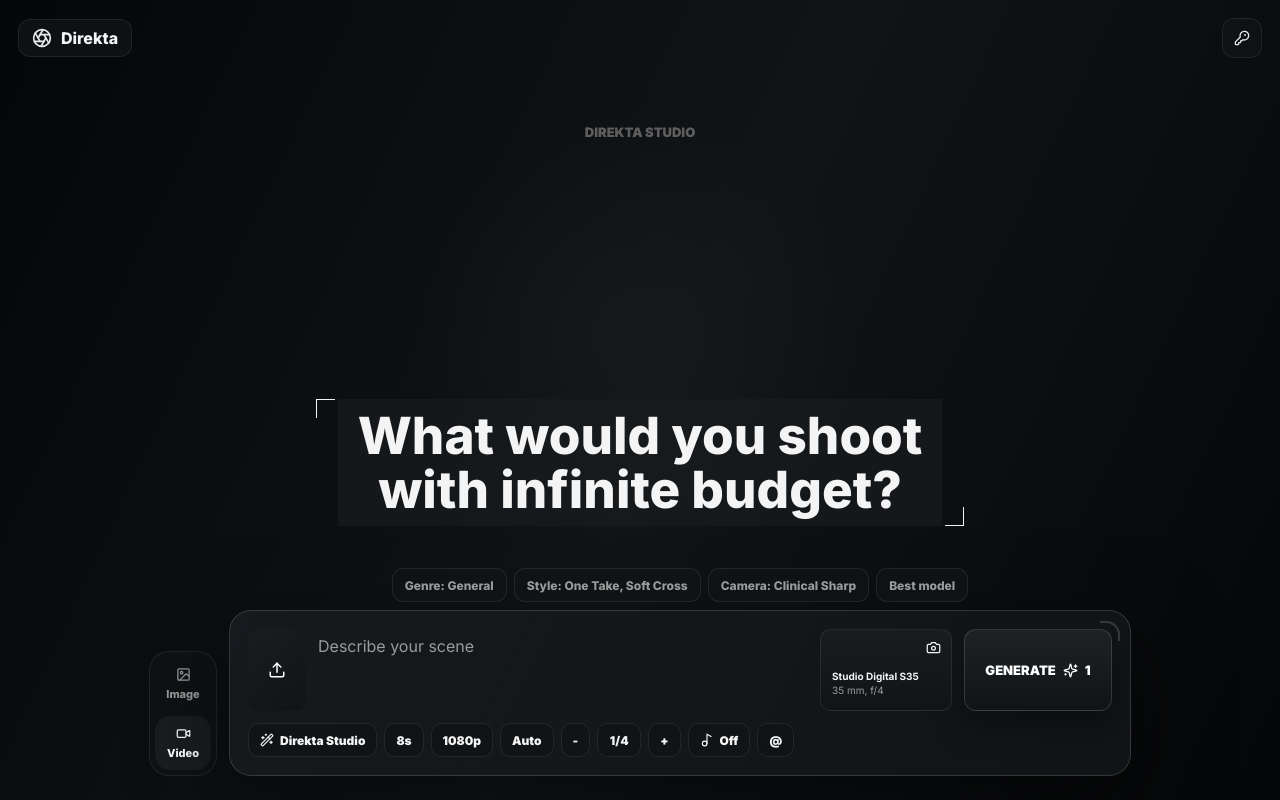
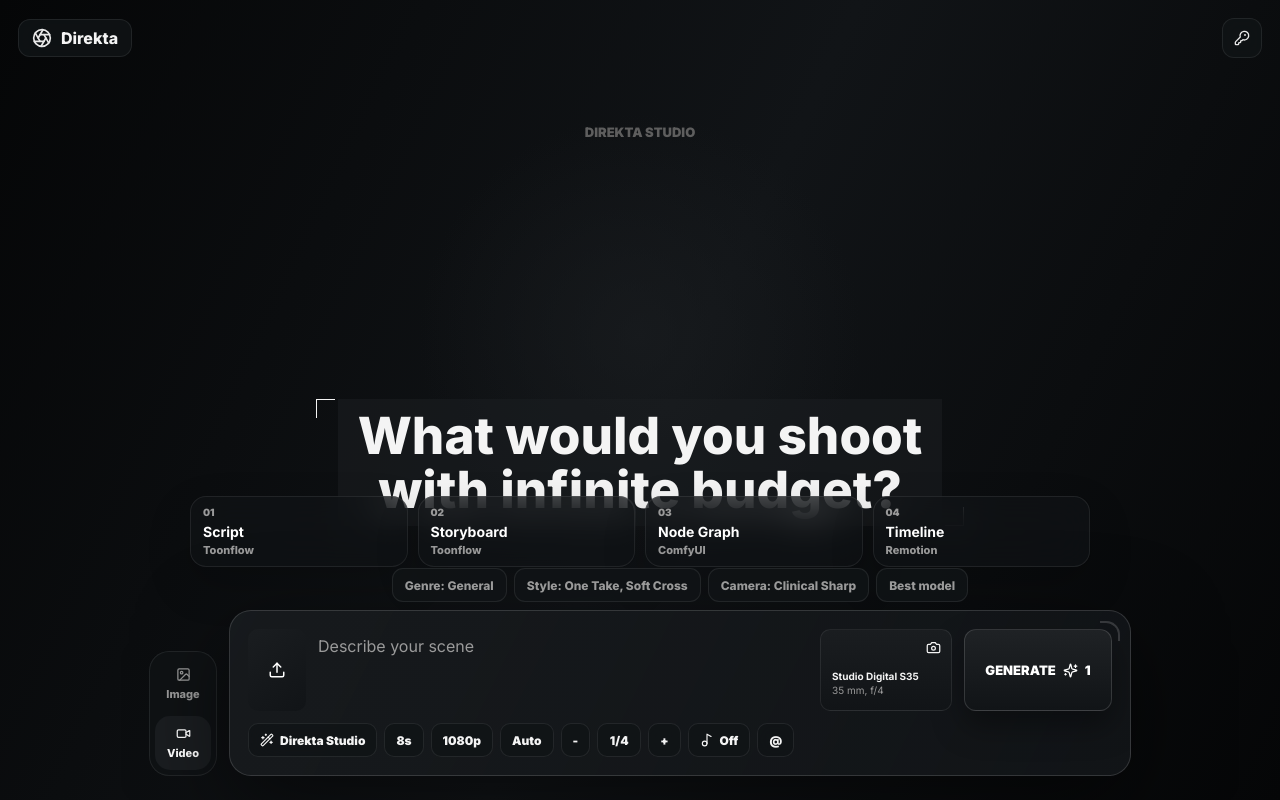
Before and after one commit to Swotboysandy/direkta, a Next.js app: page / in a window 1280 px wide. Built offline with nearby package versions, Linux system fonts and the light colour scheme.

Commit message:
Expose workflow on main studio screen

```diff
--- a/app/globals.css
+++ b/app/globals.css
@@ -149,6 +149,54 @@
   bottom: 0;
   border-right: 1px solid;
   border-bottom: 1px solid;
+}
+
+.production-strip {
+  position: fixed;
+  left: 50%;
+  bottom: 233px;
+  z-index: 9;
+  width: min(900px, calc(100vw - 80px));
+  transform: translateX(-50%);
+  display: grid;
+  grid-template-columns: repeat(4, 1fr);
+  gap: 10px;
+}
+
+.production-strip button {
+  min-width: 0;
+  min-height: 58px;
+  padding: 9px 12px;
+  border: 1px solid var(--line);
+  border-radius: 16px;
+  background: rgba(17, 20, 23, 0.68);
+  backdrop-filter: blur(18px);
+  text-align: left;
+  box-shadow: 0 18px 44px rgba(0, 0, 0, 0.18);
+}
+
+.production-strip span,
+.production-strip small {
+  display: block;
+  color: var(--muted);
+}
+
+.production-strip span {
+  font-size: 10px;
+  font-weight: 900;
+}
+
+.production-strip strong {
+  display: block;
+  margin-top: 5px;
+  color: white;
+  font-size: 14px;
+}
+
+.production-strip small {
+  margin-top: 3px;
+  font-size: 11px;
+  font-weight: 800;
 }
 
 .studio-dock {
@@ -340,6 +388,12 @@
   color: var(--text);
   font-size: 12px;
   font-weight: 820;
+}
+
+.controls button.active-control {
+  border-color: rgba(255, 255, 255, 0.68);
+  background: var(--panel-2);
+  box-shadow: inset 0 0 0 1px rgba(255, 255, 255, 0.36);
 }
 
 .controls strong {
--- a/app/page.tsx
+++ b/app/page.tsx
@@ -104,6 +104,21 @@
         <h1>What would you shoot<br />with infinite budget?</h1>
       </section>
 
+      <section className="production-strip" aria-label="Production workflow">
+        {productionFlow.map((item, index) => (
+          <motion.button
+            key={item.step}
+            onClick={() => setModal("pipeline")}
+            whileHover={{ y: -4, scale: 1.01 }}
+            whileTap={{ scale: 0.98 }}
+          >
+            <span>{String(index + 1).padStart(2, "0")}</span>
+            <strong>{item.step}</strong>
+            <small>{item.source}</small>
+          </motion.button>
+        ))}
+      </section>
+
       <AnimatePresence>
         {modal && (
           <>
@@ -186,7 +201,7 @@
           <div className="controls">
             {mode === "video" ? (
               <>
-                <button onClick={() => setModal("pipeline")}>
+                <button className={clsx(modal === "pipeline" && "active-control")} onClick={() => setModal("pipeline")}>
                   <Wand2 size={14} />
                   Direkta Studio
                 </button>
```
